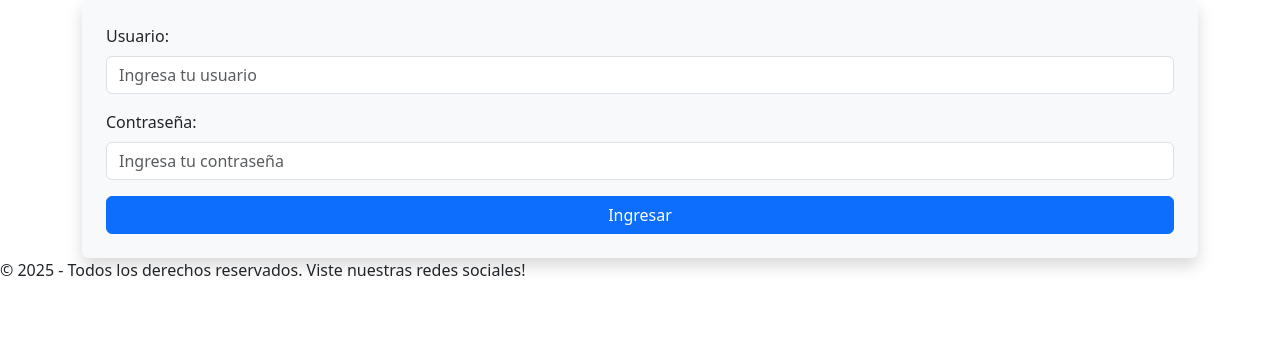
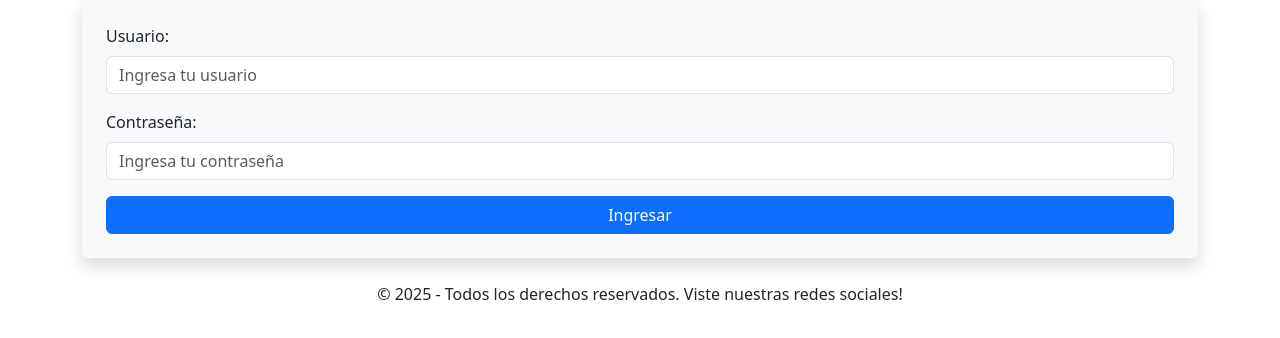
Before and after one commit to CesarFerrey/introweb, a plain HTML site: page JavaScript/login.html in a window 1280 px wide. Shown: the part 158-496 px from the top of the page. Drawn offline with nearby package versions, Linux system fonts and the light colour scheme.

Commit message:
ultimo cambio!

```diff
--- a/JavaScript/login.html
+++ b/JavaScript/login.html
@@ -28,7 +28,7 @@
                 </form>
             </div>
     </main>
-    <footer >
+    <footer  class="text-center mt-4">
         <p>&copy; 2025 - Todos los derechos reservados. Viste nuestras redes sociales!</p>
     </footer>
 </body>
```
